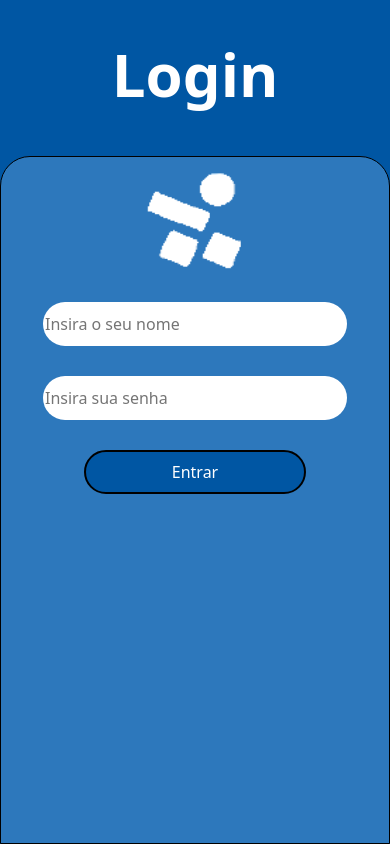
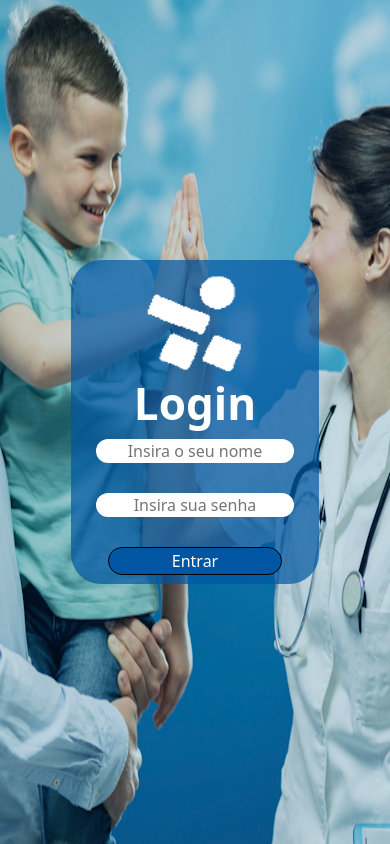
Before and after one commit to EPDM-Corporation/Challenge-Hospital-Sabara-Web-Dev-Front-End, a React (Vite) app: page / in a window 390 px wide. Built offline with nearby package versions, Linux system fonts and the light colour scheme.

Commit message:
Mudando o design no login web e mobile

```diff
--- a/src/routes/Login.css
+++ b/src/routes/Login.css
@@ -1,9 +1,15 @@
 .login{
-    background-color: #0056A3;
+    background-image:url('../assets/login-bg.png');
+    background-repeat: no-repeat;
+    background-attachment: fixed;
+    background-size: 2271px 1514px;
+    background-position: -300px 1px;
+
     height: 100vh;
     display: flex;
     flex-direction: column;
     align-items: center;
+    justify-content: center;
 }
 
 
@@ -12,22 +18,22 @@
     justify-content: center;
     align-items: center;
     color: white;
-    height: 191px;
+    height: 4px;
 }
 
 
 #login-title>*{
-    font-size:60px;
+    font-size:44px;
     font-weight: bold;
 }
 #login-box{
-    background-color: #2D78BC;
     border-radius: 30px 30px 30px 30px;
-    border: 1px solid black;
 
-    width: 692px;
-    height: 514px;
+    width: 80%;
 
+    max-width: 692px;
+    max-height: 514px;
+    background:rgb(0,86,163,0.7);
 
     display: flex;
     flex-direction: column;
@@ -38,11 +44,14 @@
 }
 
 #login-box>input{
-    border-radius: 30px;
+    border-radius: 20px;
     border:0px;
     width: 80%;
     max-width: 304px;
-    height: 44px;
+    height: 30px;
+}
+#login-box>input::placeholder{
+    text-align: center;
 }
 
 #login-box>button{
@@ -53,18 +62,31 @@
     color: white;
     background-color: #0056A3;
     border-radius: 30px;
-    border:2px solid black;
+    border:1px solid black;
 
     font-weight: 500;
+}
+
+#login-box>button:hover{
+    background-color: #003768;
 }
 
 #login-box>*{
     margin: 15px;
 }
-@media screen and (max-width: 768px) {
+
+/* MOBILE */
+@media screen and (max-width: 480px) {
+    .login{
+        background-repeat: no-repeat;
+        background-attachment: fixed;
+        background-size: 966px 932px;
+        background-position: -200px -20px;
+
+    }
     #login-box{
         height: 100vh;
-        border-radius: 30px 30px 0px 0px;
-        width: 100%;
+        width: 248px;
+        height: 324px;
     }
 }
--- a/src/routes/Login.jsx
+++ b/src/routes/Login.jsx
@@ -1,18 +1,17 @@
-import React from 'react'
-import './Login.css'
+import React from 'react';
 import Image from "../assets/Logo.png";
+import './Login.css';
 
 const Login = () => {
   return (
     <section className='login'>
-      <div id='login-title'>
-        <h1>Login</h1>
-      </div>
-
       <div id='login-box'>
-        <img src={Image} alt="" width={100} height={100}/>
-        <input type="text" placeholder='Insira o seu nome'/>
-        <input type="password" placeholder='Insira sua senha'/>
+        <img src={Image} alt="" width={100} height={100} />
+        <div id='login-title'>
+          <h1>Login</h1>
+        </div>
+        <input type="text" placeholder='Insira o seu nome' />
+        <input type="password" placeholder='Insira sua senha' />
         <button>Entrar</button>
       </div>
     </section>
```
Also changed, not shown: src/assets/login-bg.png (added).
